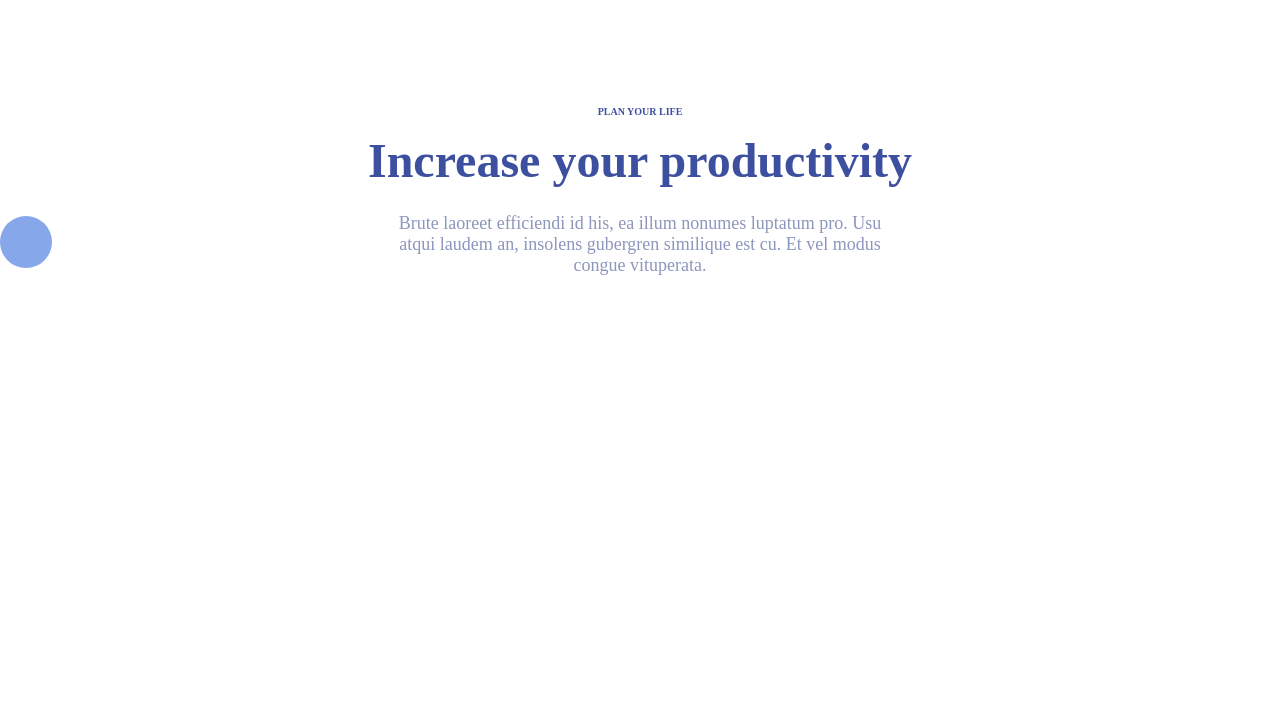
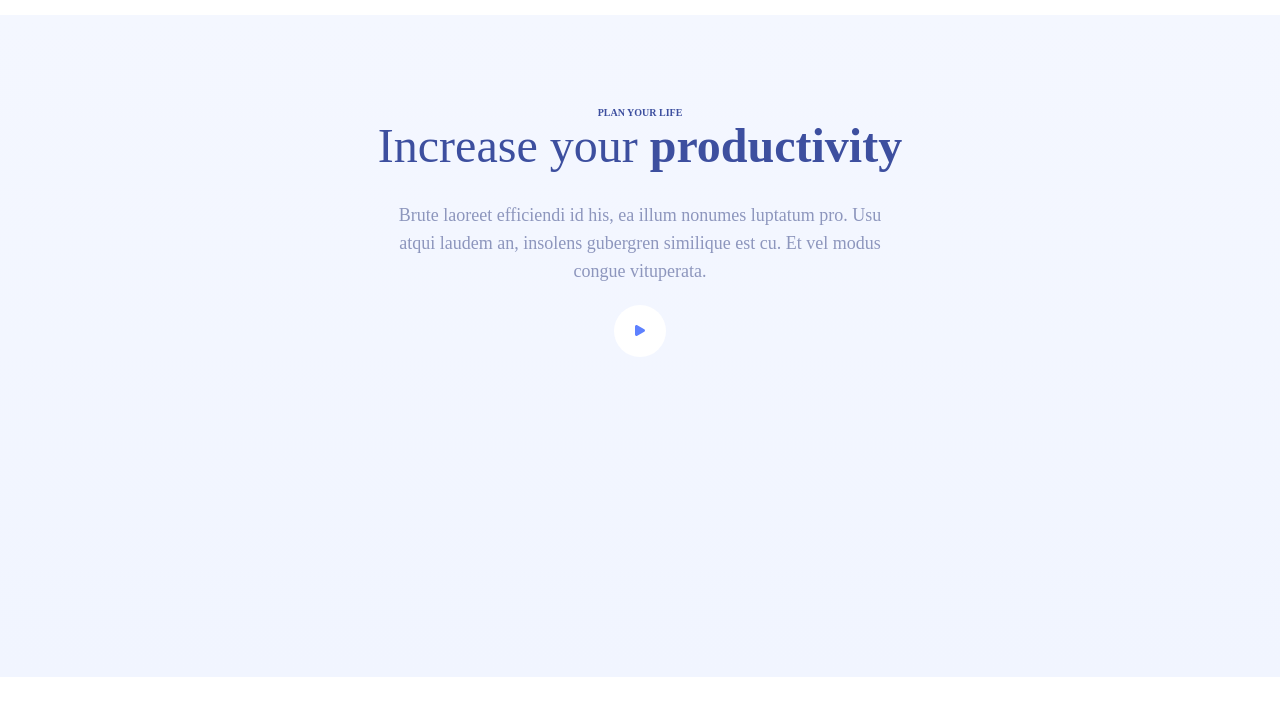
Before and after one commit to papitooo19/Increase-your-productivity, a plain HTML site: page index.html in a window 1280 px wide. Shown: the part 65-780 px from the top of the page. Drawn offline with Linux system fonts and the light colour scheme.

Commit message:
plan-your-yac

```diff
--- a/index.html
+++ b/index.html
@@ -9,7 +9,7 @@
 
 <body>
   <header class="page-header">
-    <div class="page-header-wrapper">
+    <div class="page-header-inner">
       <nav class="page-header-column">
         <div class="logo"></div>
         <ul class="navigation">
@@ -30,7 +30,6 @@
           </li>
         </ul>
       </nav>
-
 
       <div class="page-header-column page-header-column-right">
         <ul class="socials">
@@ -60,16 +59,29 @@
     </div>
   </header>
 
-  <main class="page-main">
-    <article class="page-article">
-      <h4>plan your life</h4>
-      <h1 class="myhead">Increase your productivity</h1>
-      <section class="section-content">Brute laoreet efficiendi id his, ea illum nonumes luptatum pro. Usu atqui laudem
-        an, insolens gubergren
-        similique est cu. Et vel modus congue vituperata.</section>
-      <div class="play-icon"></div>
-    </article>
-  </main>
+  <section class="plan-your-life">
+    <h2 class="plan-your-life-main-header">plan your life</h2>
+    <h3 class="plan-your-life-sub-header">Increase your <b>productivity</b></h3>
+    <p class="plan-your-life-paragraph section-paragraph">
+      Brute laoreet efficiendi id his, ea illum nonumes luptatum pro.
+      Usu atqui laudem
+      an, insolens gubergren
+      similique est cu. Et vel modus congue vituperata.
+    </p>
+    <div class="plan-your-life-play-icon">
+      <img src="images/play-icon.svg" alt="play-icon">
+    </div>
+  </section>
+
+  <section></section>
+  <section></section>
+  <section></section>
+  <section></section>
+  <section></section>
+  <section></section>
+  <section></section>
+  <section></section>
+  <footer></footer>
 </body>
 
 </html>
--- a/styles.css
+++ b/styles.css
@@ -19,6 +19,7 @@ ul {
   list-style: none;
 }
 
+/* Start of common classes */
 .logo {
   background-color: var(--purple);
   border-radius: 100px;
@@ -27,17 +28,25 @@ ul {
   margin: 27px 73px 27px 117px;
 }
 
+.section-paragraph {
+  font-size: 15px;
+  line-height: 28px;
+}
+/* End of common styles */
+
+
+/* Start of particular classes */
+
+/* Start of header */
 .page-header {
   height: 80px;
 }
 
-.page-header-wrapper {
+.page-header-inner {
   display: flex;
   max-width: 1206px;
   margin: 0 auto;
 }
-
-.navigation-wrapper {}
 
 .page-header-column {
   display: flex;
@@ -55,14 +64,11 @@ ul {
   text-transform: capitalize;
 }
 
-
 .socials {
   display: flex;
   gap: 35px;
   align-items: center;
 }
-
-.socials-item {}
 
 .button-get-started {
   border: none;
@@ -74,40 +80,44 @@ ul {
   margin-left: 44px;
   height: 43px;
 }
+/* End of header */
 
-.page-main {}
-
-.page-article {
+/* Start of plan-your-life */
+.plan-your-life {
+  height: 570px;
+  padding-top: 92px;
+  background: linear-gradient(180deg, #F4F7FF 0%, #F1F5FF 100%);
   text-align: center;
 }
 
-.page-article h4 {
+.plan-your-life-main-header {
   color: #3D4F9F;
   font-size: 10px;
-  margin-bottom: 16px;
   text-transform: uppercase;
-  margin-top: 91px;
 }
 
-.myhead {
+.plan-your-life-sub-header {
+  font-weight: normal;
   font-size: 48px;
-  margin-bottom: 28px;
   color: #3D4F9F;
 }
 
-.section-content {
-  Position: absolute;
-  left: 50%;
-  transform: translate(-50%, -50%);
+.plan-your-life-paragraph {
   width: 502px;
   font-size: 18px;
   color: #8D96BD;
-  margin-top: 28px;
+  margin: 28px auto 0 auto;
 }
 
-.play-icon {
+.plan-your-life-play-icon {
   width: 52px;
   height: 52px;
-  background-color: #87a7eb;
+  margin: 20px auto 0 auto;
+  text-align: center;
   border-radius: 100%;
+  background-color: white;
+  line-height: 52px;
 }
+/* End of plan-your-life */
+
+/* End of particular classes */
```
Also changed, not shown: images/play-icon.svg (added), 2 other files.
